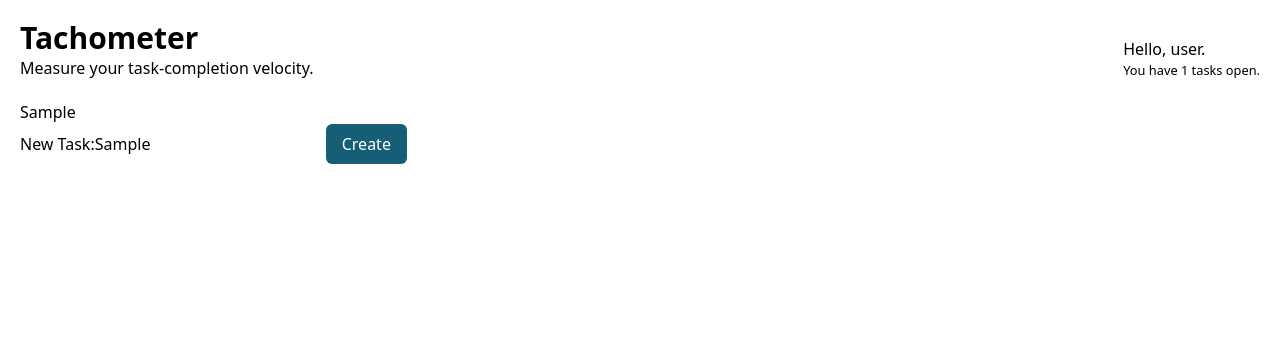
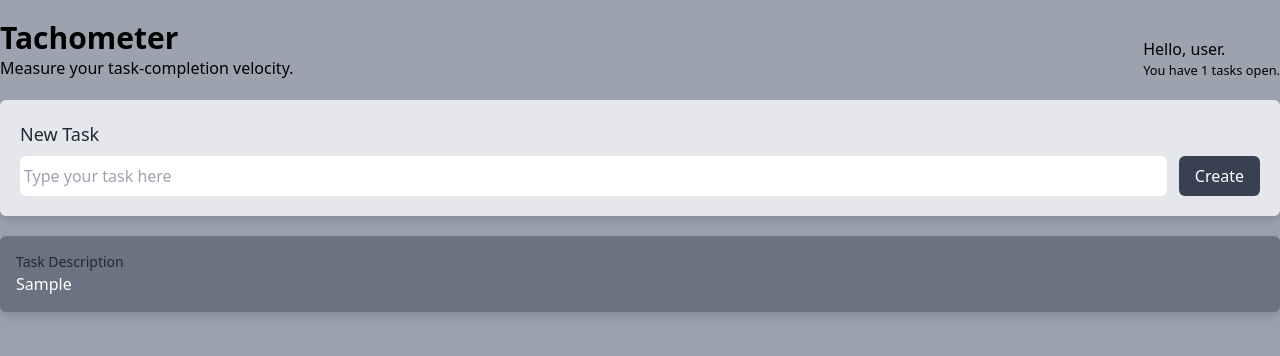
Before and after one commit to qwirecloud/react-q-and-a, a React (Create React App) app: page / in a window 1280 px wide. Both pictures are taken after typing "Sample" into the empty fields and a click on the button "Create". Shown: the top 356 px of the page. Built offline with nearby package versions, Linux system fonts and the light colour scheme.

Commit message:
feat: adding some style

```diff
--- a/public/index.html
+++ b/public/index.html
@@ -1,5 +1,5 @@
 <!DOCTYPE html>
-<html lang="en">
+<html lang="en" class="h-full">
 
 <head>
   <meta charset="utf-8" />
@@ -25,9 +25,9 @@
   <title>Tachometer</title>
 </head>
 
-<body>
+<body class="h-full">
   <noscript>You need to enable JavaScript to run this app.</noscript>
-  <div id="root"></div>
+  <div id="root" class="h-full"></div>
   <!--
       This HTML file is a template.
       If you open it directly in the browser, you will see an empty page.
--- a/src/AddTask.js
+++ b/src/AddTask.js
@@ -5,6 +5,7 @@ import * as z from "zod";
 
 import { tasksAtom } from "./atoms";
 import { Button } from "./Button";
+import { Input } from "./Input";
 
 const schema = z.object({
   taskTitle: z.string(),
@@ -13,7 +14,7 @@ const schema = z.object({
 export const AddTask = () => {
   const [tasks, setTasks] = useAtom(tasksAtom);
 
-  const { register, handleSubmit } = useForm({
+  const { register, handleSubmit, resetField } = useForm({
     resolver: zodResolver(schema),
   });
 
@@ -21,12 +22,19 @@ export const AddTask = () => {
     <form
       onSubmit={handleSubmit(({ taskTitle }) => {
         setTasks([...tasks, { key: Date.now(), title: taskTitle }]);
+        resetField("taskTitle");
       })}
     >
-      <div>
-        <label>New Task:</label>
-        <input {...register("taskTitle")} />
-        <Button description="Create" type="submit" />
+      <div className="flex flex-col gap-2 bg-gray-200 text-white p-5 rounded-md drop-shadow-lg">
+        <h2 className="text-lg text-gray-800">New Task</h2>
+        <div className="flex gap-3">
+          <Input
+            fieldName="taskTitle"
+            placeholder="Type your task here"
+            register={register}
+          />
+          <Button description="Create" type="submit" />
+        </div>
       </div>
     </form>
   );
--- a/src/App.js
+++ b/src/App.js
@@ -4,10 +4,12 @@ import { Header } from "./Header";
 
 function App() {
   return (
-    <div className="p-5">
-      <Header />
-      <ListTasks />
-      <AddTask />
+    <div className="bg-gray-400 h-full">
+      <div className="container mx-auto py-5 flex flex-col gap-5">
+        <Header />
+        <AddTask />
+        <ListTasks />
+      </div>
     </div>
   );
 }
--- a/src/Button.js
+++ b/src/Button.js
@@ -1,7 +1,7 @@
 export const Button = ({ description, action, type }) => {
   return (
     <button
-      className="rounded-md py-2 px-4 bg-cyan-800 text-white"
+      className="rounded-md py-2 px-4 bg-gray-700 text-white"
       onClick={action}
       type={type}
     >
--- a/src/Header.js
+++ b/src/Header.js
@@ -2,7 +2,7 @@ import { Profile } from "./Profile";
 
 export const Header = () => {
   return (
-    <div className="flex place-content-between mb-5">
+    <div className="flex place-content-between">
       <div>
         <h1 className="text-3xl font-bold">Tachometer</h1>
         <p>Measure your task-completion velocity.</p>
--- /dev/null
+++ b/src/Input.js
@@ -0,0 +1,9 @@
+export const Input = ({ fieldName, placeholder, register }) => {
+  return (
+    <input
+      className="w-full rounded-md p-1 text-gray-800"
+      placeholder={placeholder}
+      {...register(fieldName)}
+    />
+  );
+};
--- a/src/ListTasks.js
+++ b/src/ListTasks.js
@@ -1,13 +1,16 @@
 import { useAtom } from "jotai";
 
 import { tasksAtom } from "./atoms";
+import { Task } from "./Task";
 
 export const ListTasks = () => {
   const [tasks] = useAtom(tasksAtom);
   return (
-    <ul>
+    <ul className="flex flex-col gap-4">
       {tasks.map((task) => (
-        <li key={task.key}>{task.title}</li>
+        <li key={task.key}>
+          <Task task={task} />
+        </li>
       ))}
     </ul>
   );
--- /dev/null
+++ b/src/Task.js
@@ -0,0 +1,8 @@
+export const Task = ({ task }) => {
+  return (
+    <div className="bg-gray-500 text-white p-4 rounded-md drop-shadow-lg">
+      <span className="block text-sm text-gray-800">Task Description</span>
+      {task.title}
+    </div>
+  );
+};
```
